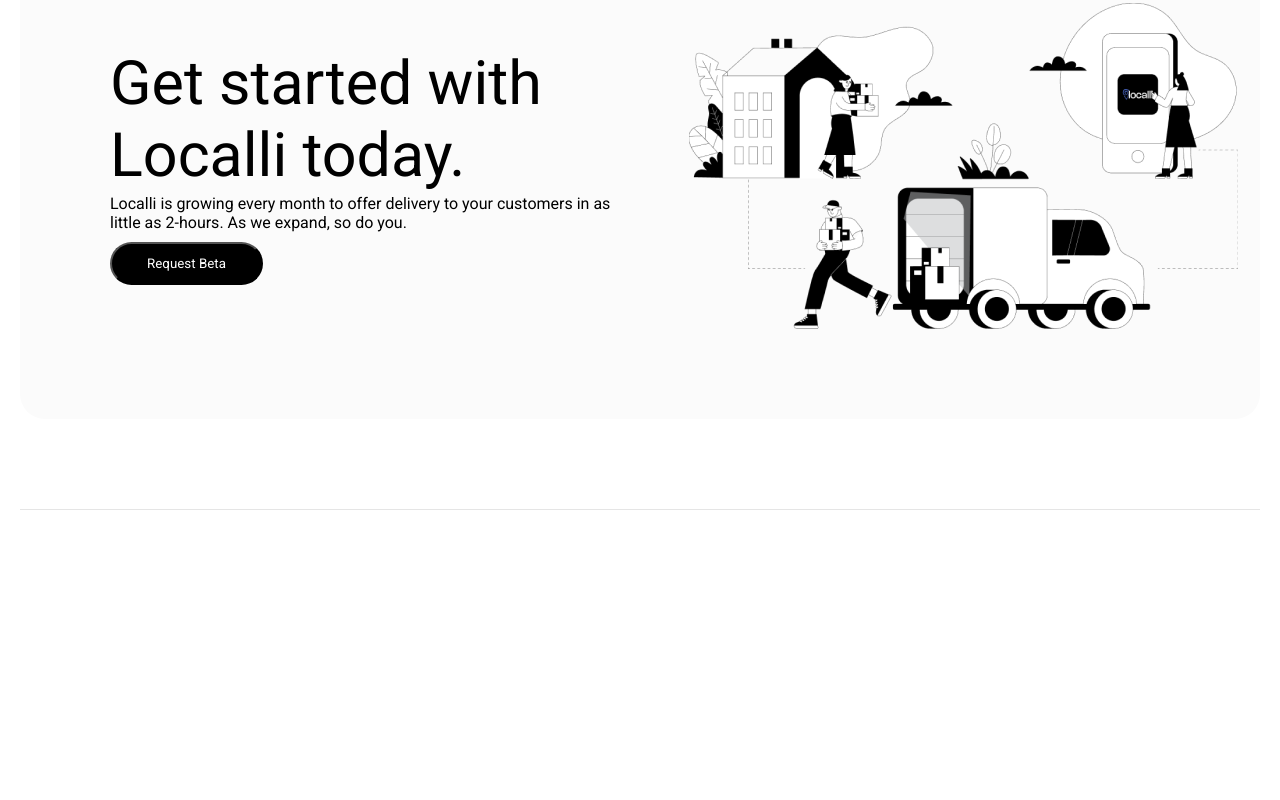
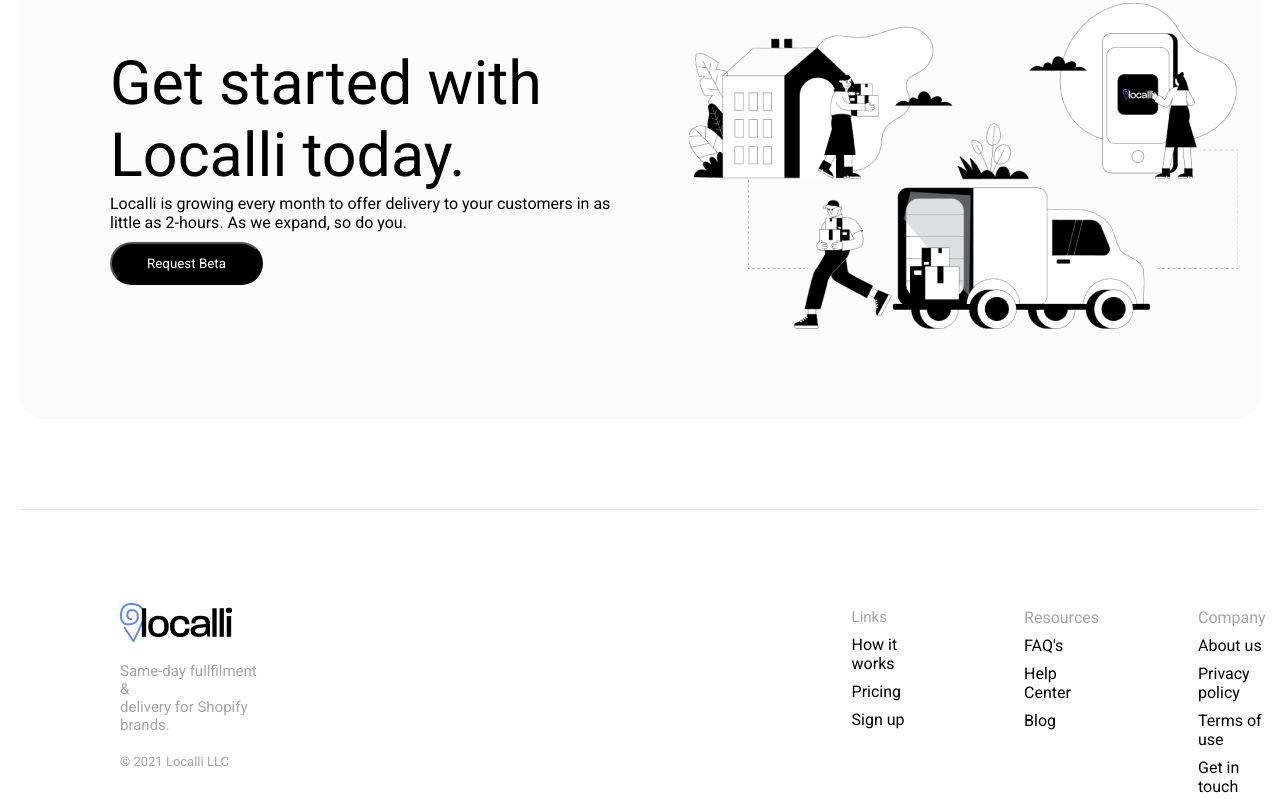
Before and after one commit to DaZZeN-2/TMS-course-project, a website built with Parcel: page src/index.html in a window 1280 px wide. Shown: the part 6279-7079 px from the top of the page. Before the commit the page ends 6832 px from the top, so only its background shows below. Built offline with nearby package versions, Linux system fonts and the light colour scheme; files whose address does not match are found by name.

Commit message:
Designed website

```diff
--- a/src/index.html
+++ b/src/index.html
@@ -347,7 +347,68 @@
         <div class="localli-today-line"></div>
     </section>
 
-    <footer class=""></footer>
+    <footer class="footer-wrapper">
+        <div class="footer-logo-wrapper">
+            <img src="./assets/img/Logo.png" alt="logo">
+            <p class="logo-text">Same-day fullfilment &<br>delivery for Shopify brands.</p>
+            <p class="localli-llc">© 2021 Localli LLC</p>
+        </div>
+
+        <div class="footer-links-wrapper">
+            <p class="links-text">Links</p>
+            <nav class="footer-links">
+                <ul class="ul-links">
+                    <a class="links" href="#">How it works</a>
+                </ul>
+
+                <ul class="ul-links">
+                    <a class="links" href="#">Pricing</a>
+                </ul>
+
+                <ul class="ul-links">
+                    <a class="links" href="#">Sign up</a>
+                </ul>
+            </nav>
+        </div>
+
+        <div class="footer-resources-wrapper">
+            <p class="resources-text">Resources</p>
+            <nav class="footer-resources">
+                <ul class="ul-resources">
+                    <a class="resources" href="#">FAQ's</a>
+                </ul>
+
+                <ul class="ul-resources">
+                    <a class="resources" href="#">Help Center</a>
+                </ul>
+
+                <ul class="ul-resources">
+                    <a class="resources" href="#">Blog</a>
+                </ul>
+            </nav>
+        </div>
+
+        <div class="footer-company-wrapper">
+            <p class="company-text">Company</p>
+            <nav class="footer-company">
+                <ul class="ul-company">
+                    <a class="company" href="#">About us</a>
+                </ul>
+
+                <ul class="ul-company">
+                    <a class="company" href="#">Privacy policy</a>
+                </ul>
+
+                <ul class="ul-company">
+                    <a class="company" href="#">Terms of use</a>
+                </ul>
+
+                <ul class="ul-company">
+                    <a class="company" href="#">Get in touch</a>
+                </ul>
+            </nav>
+        </div>
+    </footer>
 
 </body>
 
--- a/src/scss/styles.scss
+++ b/src/scss/styles.scss
@@ -460,6 +460,7 @@
             width: 8.95px;
             height: 4.98px;
             margin-left: 5px;
+            cursor: pointer;
 
     }
 
@@ -627,3 +628,99 @@
         margin-top: 90px;
     }
 }
+
+.footer-wrapper {
+    height: 30vh;
+    display: flex;
+
+    .footer-logo-wrapper {
+        margin-top: 50px;
+        margin-left: 120px;
+
+        .logo-text {
+            font-size: 15px;
+            color: #A6A6A6;
+            margin-top: 16px;
+        }
+
+        .localli-llc {
+            font-size: 13px;
+            color: #A6A6A6;
+            margin-top: 20px;
+        }
+
+
+    }
+
+    .footer-links-wrapper {
+        margin-left: 580px;
+        margin-top: 50px;
+
+        .links-text {
+            font-size: 15px;
+            color: #A6A6A6;
+            padding: 4.5px;
+        }
+
+        .footer-links {
+
+            .ul-links {
+                padding: 4.5px;
+
+                .links {
+                    text-decoration: none;
+                    color: #000000;
+
+                }
+            }
+        }
+    }
+
+    .footer-resources-wrapper {
+        margin-left: 90px;
+        margin-top: 50px;
+
+        .resources-text {
+            font-size: 16px;
+            color: #A6A6A6;
+            padding: 4.5px;
+        }
+
+        .footer-resources {
+
+            .ul-resources {
+                padding: 4.5px;
+
+                .resources {
+                    text-decoration: none;
+                    color: #000000;
+
+                }
+            }
+        }
+    }
+
+    .footer-company-wrapper {
+        margin-left: 90px;
+        margin-top: 50px;
+
+        .company-text {
+            font-size: 16px;
+            color: #A6A6A6;
+            padding: 4.5px;
+        }
+
+        .footer-company {
+
+            .ul-company {
+                padding: 4.5px;
+
+                .company {
+                    text-decoration: none;
+                    color: #000000;
+
+                }
+            }
+        }
+    }
+}
```
